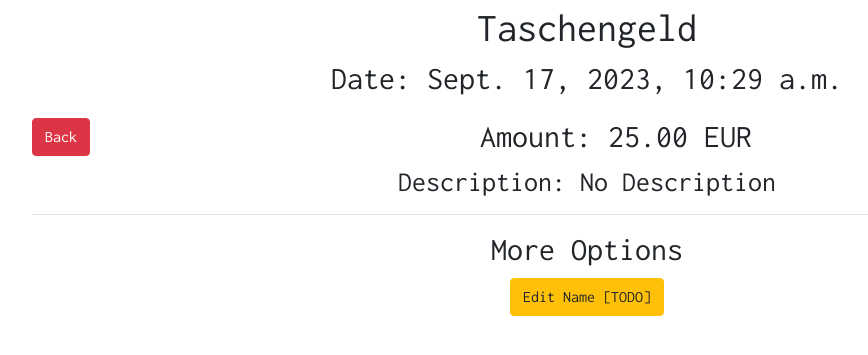
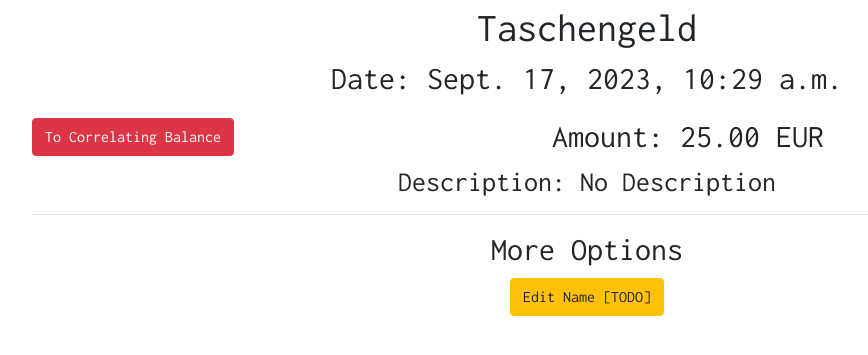
Before and after one commit to Thackerie/final_Project, a Django app: a page that uses WalletWise/templates/WalletWise/fundsChange.html in a window 1280 px wide. Shown: the part 66-421 px from the top of the page, without its empty margins (53-921 px from the left). Run offline with Django 4.2, Linux system fonts and the light colour scheme; a user stored in the database is signed in; data comes from the database, SQL or seed files in the repository; some libraries are stand-ins or nearby versions.

Commit message:
fixed back button on income page

```diff
--- a/WalletWise/templates/WalletWise/fundsChange.html
+++ b/WalletWise/templates/WalletWise/fundsChange.html
@@ -9,7 +9,7 @@
         <h2>Date: {{fundsChange.dateTime}}</h2>
 
         <div style="margin-top: 20px;">
-            <a style="float: left;" class="btn btn-danger" href="{% url 'balance' date=date title=balanceTitle  %}" role="button">Back</a>
+            <a style="float: left;" class="btn btn-danger" href="{% url 'balance' date=date title=balanceTitle  %}" role="button">To Correlating Balance</a>
             <h2>Amount: {{fundsChange.amount}} EUR</h2>
             <h3>Description: {{fundsChange.description}}</h3>
         </div>
```
